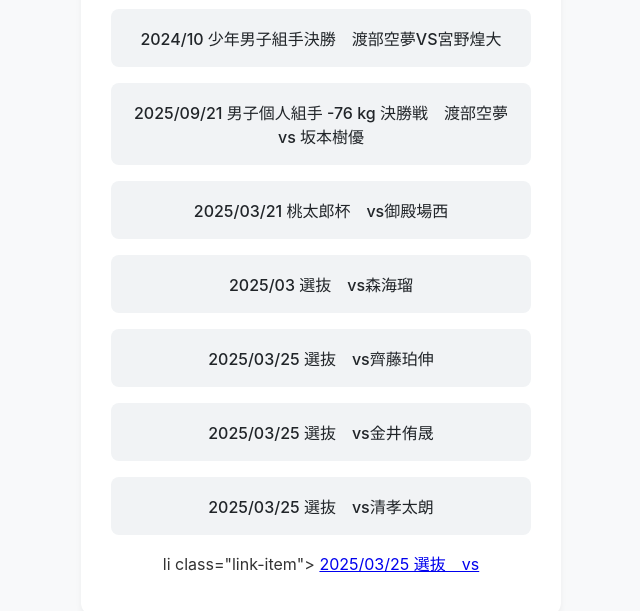
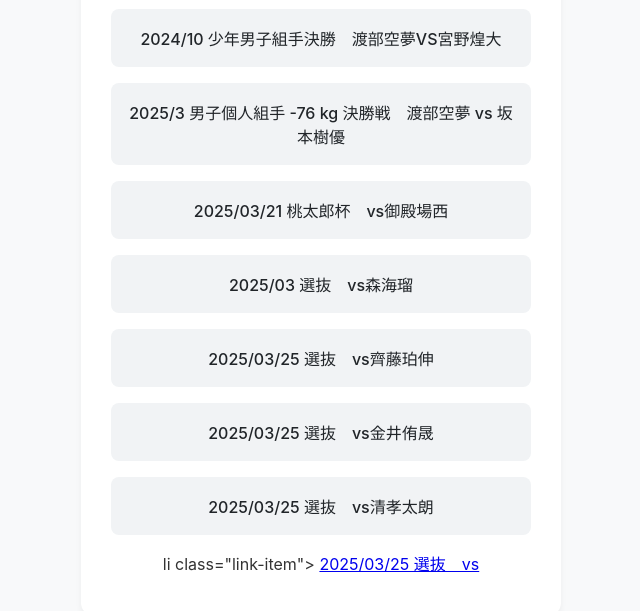
Before and after one commit to congos1124/karate, a plain HTML site: page index.html in a window 1280 px wide. Shown: the part 141-752 px from the top of the page, without its empty margins (319-959 px from the left). Drawn offline with Linux system fonts and the light colour scheme.

Commit message:
Update video link date format in index.html

```diff
--- a/index.html
+++ b/index.html
@@ -85,7 +85,7 @@
                 <a href="https://www.youtube.com/watch?v=AcufuLZLcXs&t=110s" target="_blank" rel="noopener">2024/10 少年男子組手決勝　渡部空夢VS宮野煌大</a>
             </li>
             <li class="link-item">
-                <a href="https://www.youtube.com/watch?v=5CW81GDNHtQ" target="_blank" rel="noopener">2025/09/21 男子個人組手 -76 kg 決勝戦　渡部空夢 vs 坂本樹優</a>
+                <a href="https://www.youtube.com/watch?v=5CW81GDNHtQ" target="_blank" rel="noopener">2025/3 男子個人組手 -76 kg 決勝戦　渡部空夢 vs 坂本樹優</a>
             </li>
             <li class="link-item">
                 <a href="https://youtu.be/BVcEVAaO0lI?t=10m08s/" target="_blank" rel="noopener">2025/03/21 桃太郎杯　vs御殿場西</a>
```
